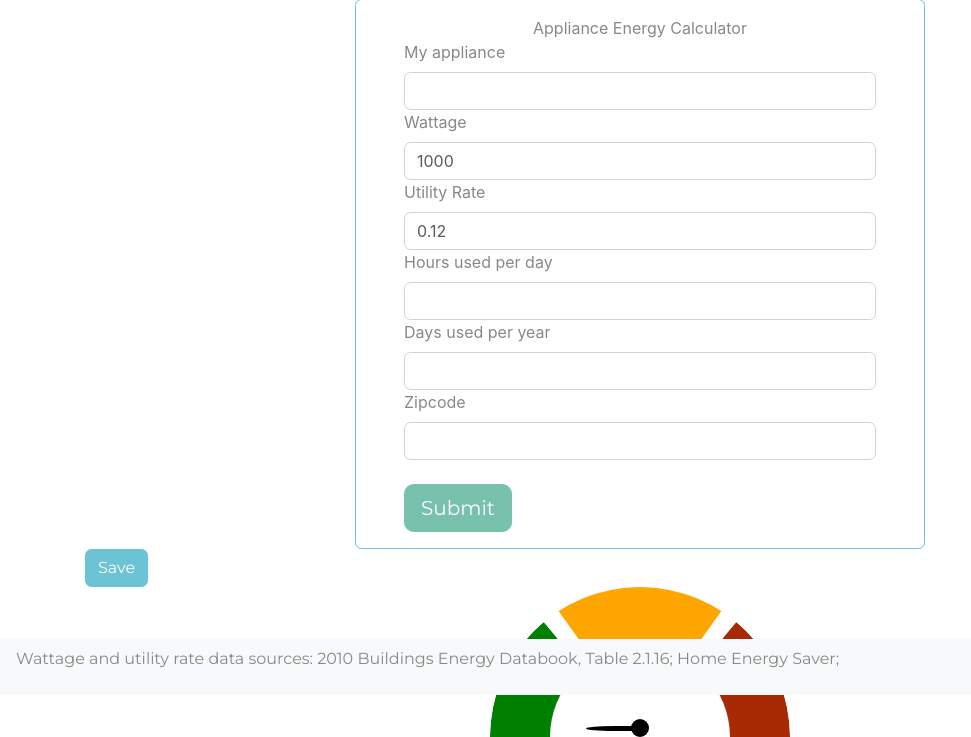
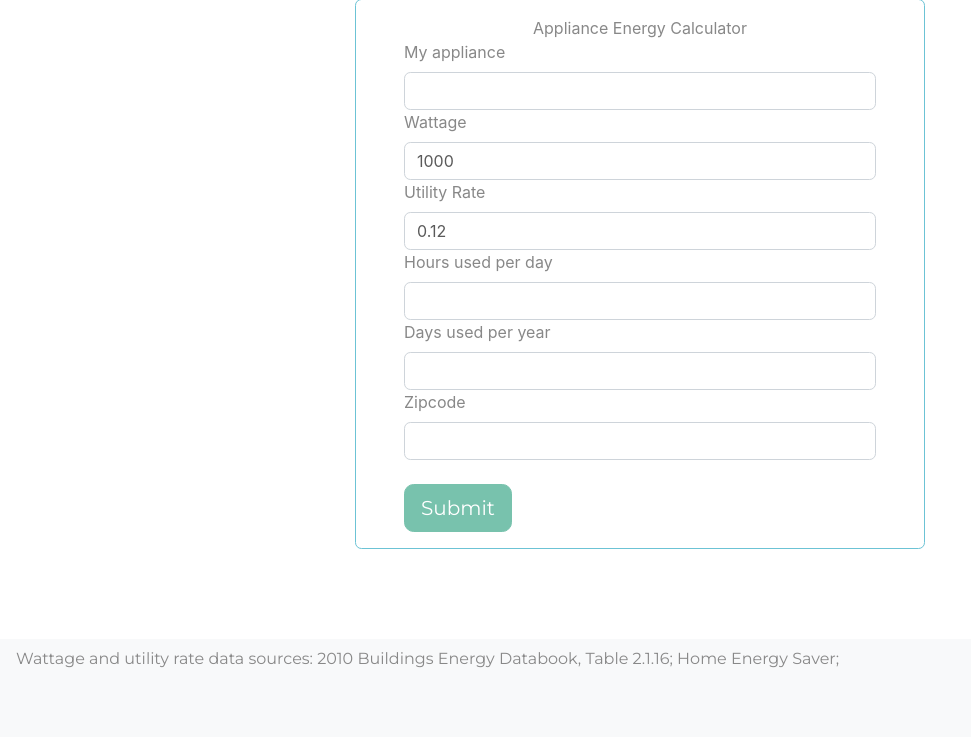
Before and after one commit to eaquin1/EnergyGuideCalculator, a Flask app: page / in a window 1280 px wide. Shown: the part 105-842 px from the top of the page, without its empty margins (0-971 px from the left). After the commit the page ends 773 px from the top, so only its background shows below. Run offline with Flask 2, Linux system fonts and the light colour scheme; the visitor is signed in with stand-in values (Sample User, id 1); data that the repository does not hold is empty; some libraries are stand-ins or nearby versions.

Commit message:
refactored with bootstrap collapse

```diff
--- a/templates/index.html
+++ b/templates/index.html
@@ -25,22 +25,21 @@
        {{ form.zipcode.label }}
        {{ form.zipcode(class_="form-control", id="zipcode") }}
 
-       <button class="btn btn-lg btn-primary mt-4" id="submit-calc">Submit</button>
+       <button class="btn btn-lg btn-primary mt-4" id="submit-calc" data-toggle="collapse" data-target=".multi-collapse" aria-expanded="false" aria-controls="multiCollapse1 multiCollapse2">Submit</button>
     </form>
     </div>
 </div>
 <div class="row justify-content-center">
-
-    <div id="calc-results" class="col-sm-6 col-centered">
-        {% if current_user.is_authenticated %}
-        <button class="btn btn-info">Save</button>
-        {% endif %}
-    </div>
-    <div id="grid-results" class="col-sm-6 col-centered">
-
+    <div class="col-sm-6">
+        <div class="collapse multi-collapse" id="multiCollapse1">
+            <div id="grid-results" class="card card-body"></div>
         </div>
     </div>
 
+
+    <div class="col-sm-6">
+        <div class="collapse multi-collapse" id="multiCollapse2">
+            <div class="card card-body" id="calc-results">
         <div id="main-div">
             <!-- Scorer 1 Starts -->
             <div class="layout-align">
@@ -55,6 +54,15 @@
                 <div id="scorer-1-inner-div-3"></div>
                 <div id="scorer-1-inner-div-4"></div>
             </div>
+
+                {% if current_user.is_authenticated %}
+                <button class="btn btn-info">Save</button>
+                {% endif %}
+            </div>
+            </div>
+            </div>
+        </div>
+    </div>
 </div>
 
 
```
Lines whose indentation alone changed are shown as unchanged.
